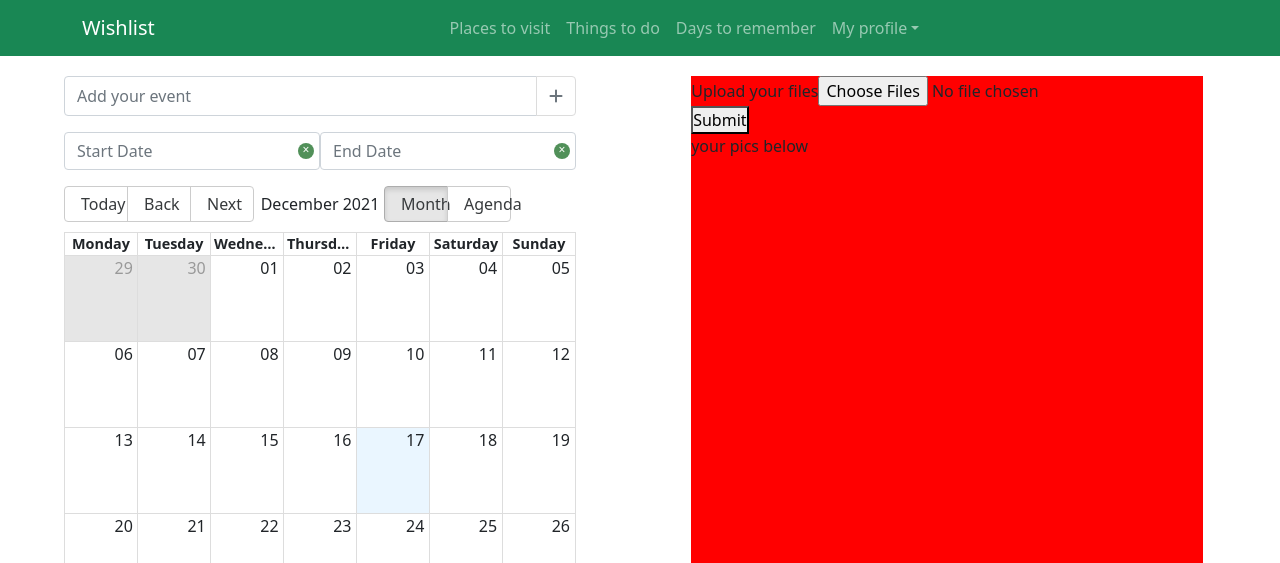
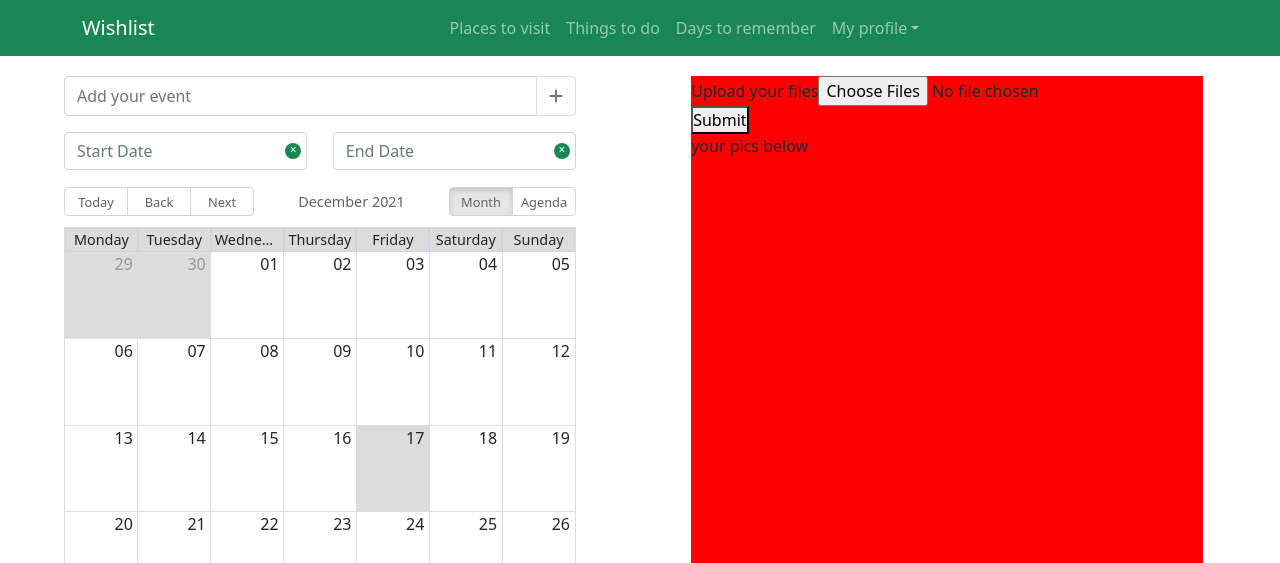
Before and after one commit to Mejsun/wishlist, a React (Create React App) app: page / in a window 1280 px wide. Shown: the top 563 px of the page. Built offline with nearby package versions, Linux system fonts and the light colour scheme; grey boxes are pictures that could not be loaded.

Commit message:
calendar styling

```diff
--- a/src/components/DatesList/Dateslist.scss
+++ b/src/components/DatesList/Dateslist.scss
@@ -1,7 +1,6 @@
-
-$bgrcolor: #e7e3e7;
+$bgrcolor: gainsboro;
 $primarycolor: rgb(100, 97, 97);
-$success:#519059;
+$success:#198754;
 
 *{
     margin: 0;
@@ -11,6 +10,7 @@ $success:#519059;
 .dateslist{
     display: flex;
     flex-direction: row;
+
     .calendar{
         width: 40vw;
         margin-top: 20px;
@@ -19,7 +19,7 @@ $success:#519059;
         float: left;
         display: flex;
         flex-direction: column;
-        position: relative;
+
         .list{
             margin: 0;
         inputContainer{width: 40vw;}
@@ -33,15 +33,29 @@ $success:#519059;
             width: 40vw;
             display: flex;
             flex-direction: row;
+            .react-datepicker__input-container{width: 19vw;}
+            .react-datepicker__input-container:nth-child(1){margin-right: 2vw;}
             .react-datepicker__close-icon::after{
                 background-color: $success;
                 padding-top: 0 ;
             }
             .datepickerPopper{
-                background-color: $bgrcolor;
-                position: absolute;
+                background-color: white;
+
                 font-family: inherit;
+                .react-datepicker__navigation-icon{
+                   top: 5px;
+                }
+                .react-datepicker__header{
+                    background-color: $bgrcolor;
 
+                }
+                .react-datepicker__day--keyboard-selected, .react-datepicker__day--selected {
+                    background-color: $success;
+                }
+                .react-datepicker__day--today{
+                    color: $success;
+                }
             }
         }
     }
@@ -56,20 +70,53 @@ $success:#519059;
         background-color: red;
     }
 }
-
 .rbc-toolbar{
    overflow: none;
    width: 40vw;
-   .rbc-btn-group{
-    width: 15vw;
-       button{
-           width: 5vw;
-        }
+   display: flex;
+   flex-direction:row ;
+   .rbc-btn-group button{
+       border: 1px solid #ced4da;
+       font-size: 0.8rem;
+       font-weight: 400;
+       color: $primarycolor;
+       border-radius: 0.25rem;
+       width: 5vw;
+       padding: 0.3rem 0.4rem ;
     }
     .rbc-toolbar-label{
-        width: 5vw;
         margin: 0;
-        padding: 0;
+        padding: 0.3rem 0.4rem;
+        width: 15vw;
+        font-size: 0.9rem;
+        font-weight: 400;
+        color: $primarycolor;
     }
-
 }
+.rbc-month-header{
+    border-radius: 0.25rem;
+    .rbc-header{
+        background-color: $bgrcolor;
+        width: 15vw;
+        font-family: inherit;
+        font-weight: 400;
+        border: 1px solid #ced4da;
+    }
+}
+.rbc-off-range-bg{
+    background-color: $bgrcolor;
+}
+.rbc-date-cell a{
+    font-family: inherit;
+    font-size: 0.9rem;
+    position: relative;
+}
+.rbc-today{
+    background-color: $bgrcolor;
+}
+.rbc-event{
+    background-color: $success;
+    .rbc-event-content{
+        font-size: 0.9rem;
+    }
+}
```
